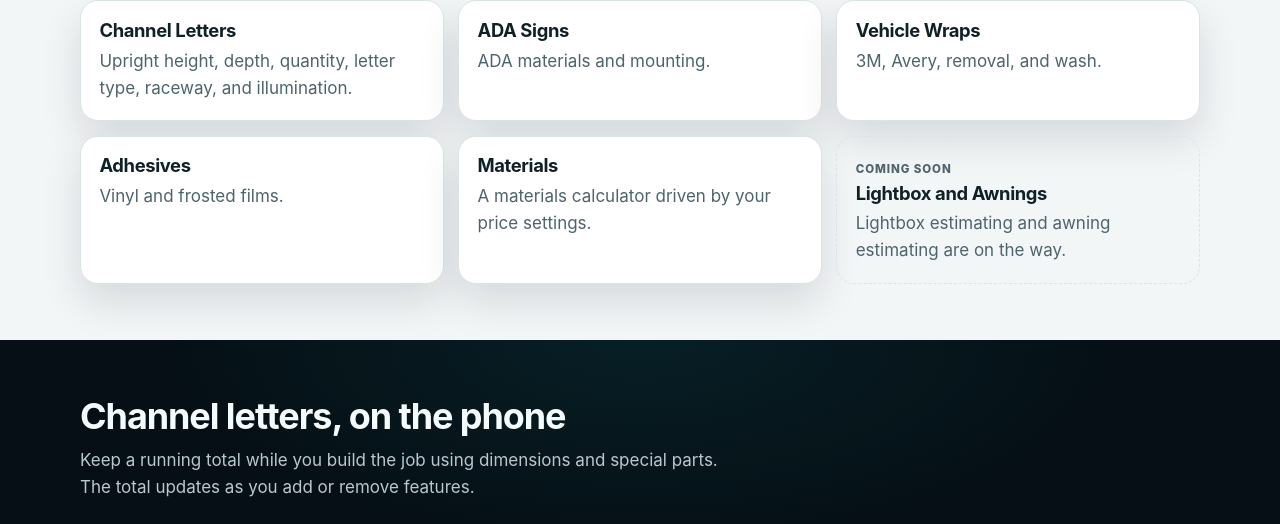
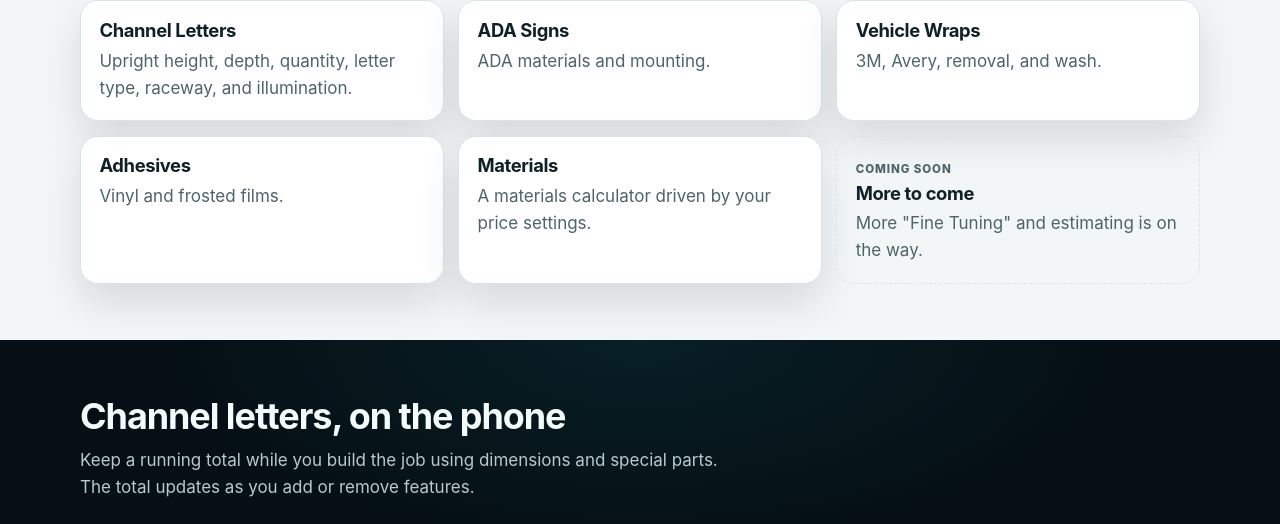
Before and after one commit to gradientsigns/signstimator-site, a plain HTML site: page index.html in a window 1280 px wide. Shown: the part 824-1348 px from the top of the page. Drawn offline with Linux system fonts and the light colour scheme.

Commit message:
Update content for upcoming features section

```diff
--- a/index.html
+++ b/index.html
@@ -126,8 +126,8 @@
           </article>
           <article class="card card-soon">
             <p class="soon-flag">Coming Soon</p>
-            <h3>Lightbox and Awnings</h3>
-            <p>Lightbox estimating and awning estimating are on the way.</p>
+            <h3>More to come</h3>
+            <p>More "Fine Tuning" and estimating is on the way.</p>
           </article>
         </div>
       </div>
```
